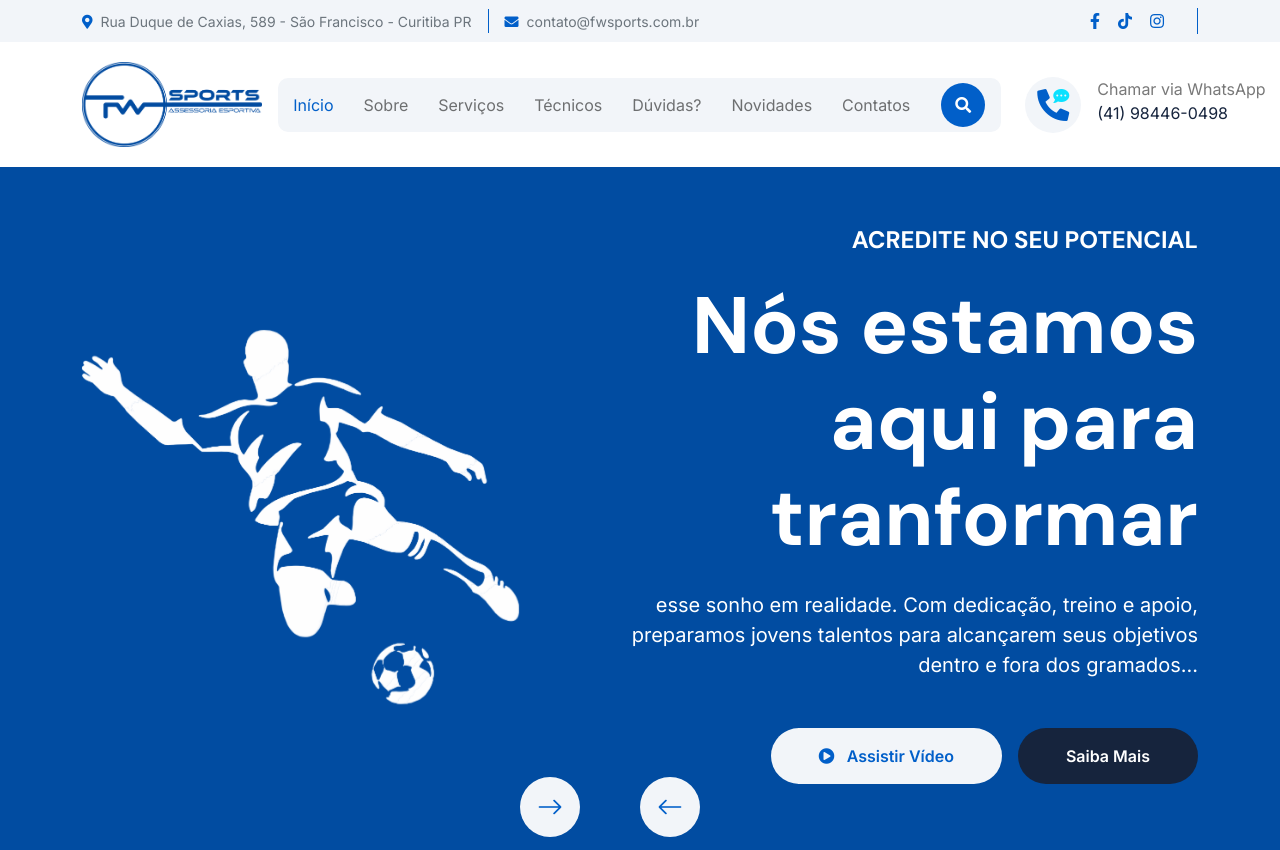
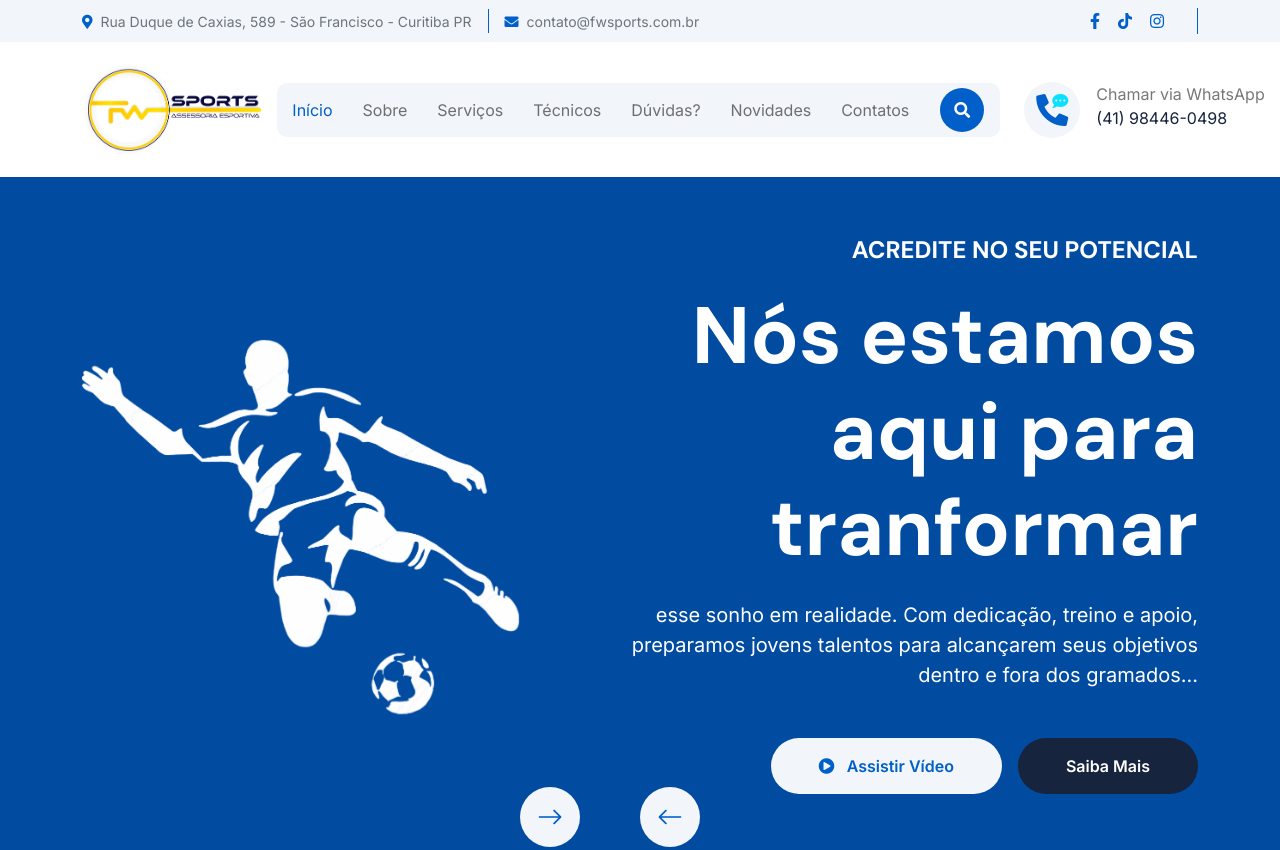
Before and after one commit to FernandoAntonioAzevedo/fwSports, a plain HTML site: page index.html in a window 1280 px wide. Shown: the top 850 px of the page. Drawn offline with nearby package versions, Linux system fonts and the light colour scheme.

Commit message:
iniciando alterações cliente partindo da logomarca

```diff
--- a/css/style.css
+++ b/css/style.css
@@ -132,12 +132,12 @@
 }
 
 .navbar-light .navbar-brand img {
-    max-height: 60px;
+    max-height: 90px;
     transition: .5s;
 }
 
 .nav-bar .navbar-light .navbar-brand img {
-    max-height: 85px;
+    max-height: 95px;
 }
 
 .navbar .navbar-nav .nav-item .nav-link {
--- a/index.html
+++ b/index.html
@@ -75,7 +75,7 @@
                 <nav class="navbar navbar-expand-lg navbar-light">
                     <a href="#" class="navbar-brand p-0">
                        <!-- <h1 class="text-primary mb-0"><i class="fab fa-slack me-2"></i> </h1> -->
-                        <img src="img/logo.fwSport.png" alt="Logo">
+                        <img src="img/logo.sitefwsports.png" alt="Logo">
                     </a>
                     <button class="navbar-toggler" type="button" data-bs-toggle="collapse" data-bs-target="#navbarCollapse">
                         <span class="fa fa-bars"></span>
```
Also changed, not shown: img/logo.sitefwsports.png (added), img/logoColorida.png (deleted), img/logomarcaColoridaBranca.png (deleted), img/logomarcasFundoPreto.png (deleted).
